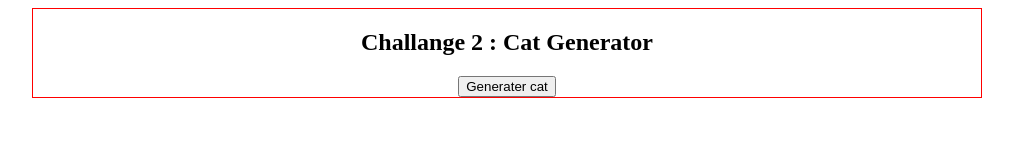
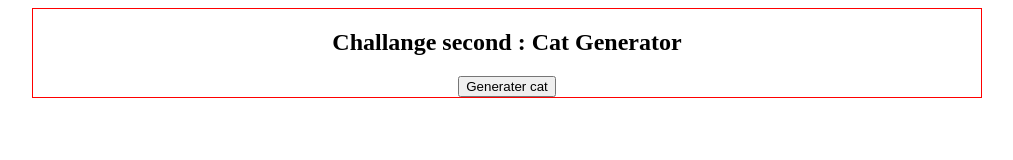
Before and after one commit to srushti0415/tutorials, a plain HTML site: page catgenerator/catgen.html in a window 1280 px wide. Shown: the whole page, without its empty margins (133-1146 px from the left). Drawn offline with Linux system fonts and the light colour scheme.

Commit message:
Update catgen.html

```diff
--- a/catgenerator/catgen.html
+++ b/catgenerator/catgen.html
@@ -9,7 +9,7 @@
 </head>
 <body>
     <div class="container-2">
-    <h2>Challange 2 : Cat Generator </h2>
+    <h2>Challange second : Cat Generator </h2>
     <button class ="btn btn-continer"> Generater cat</button>
         <div class="flex-box-container-2"></div>
 </div>
```
